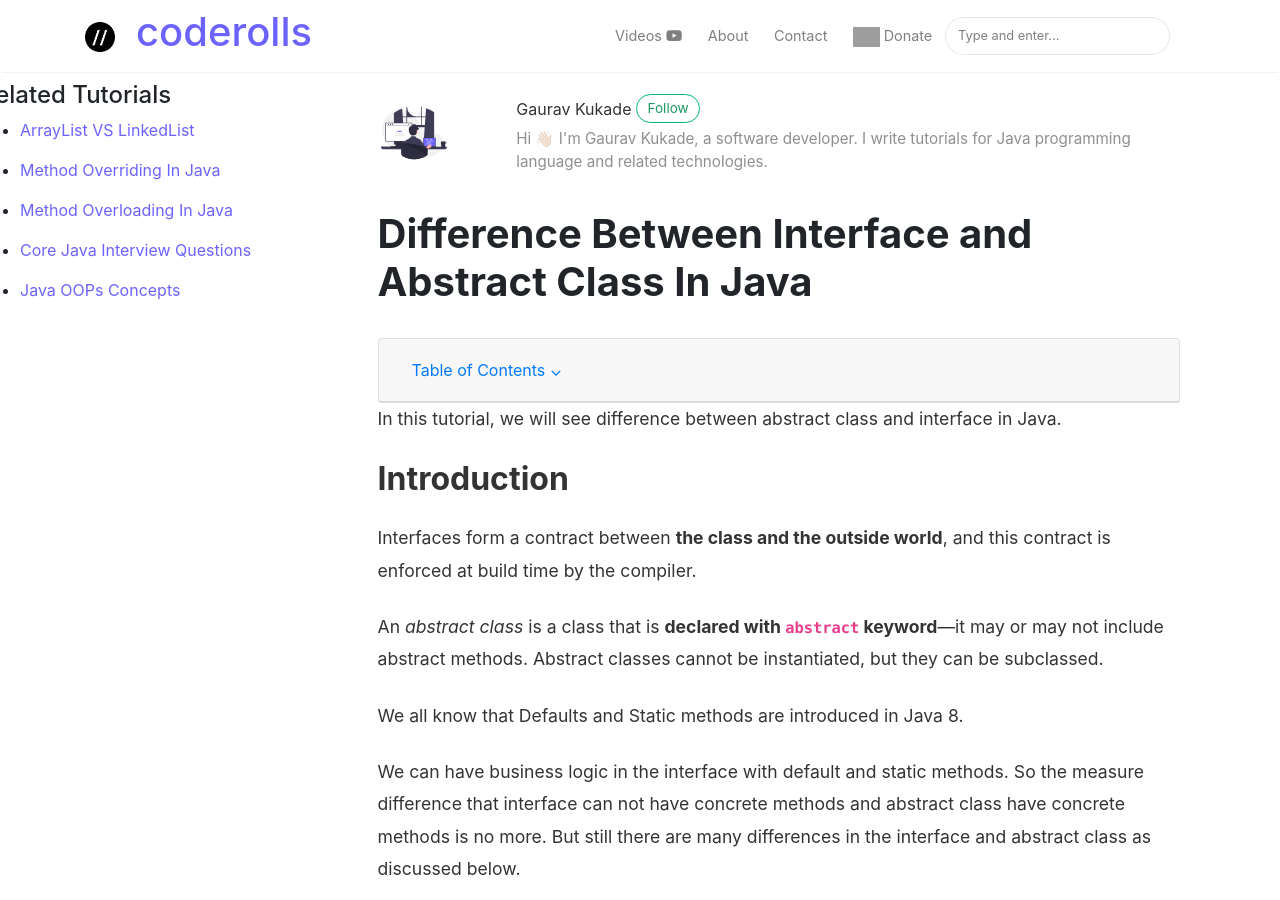
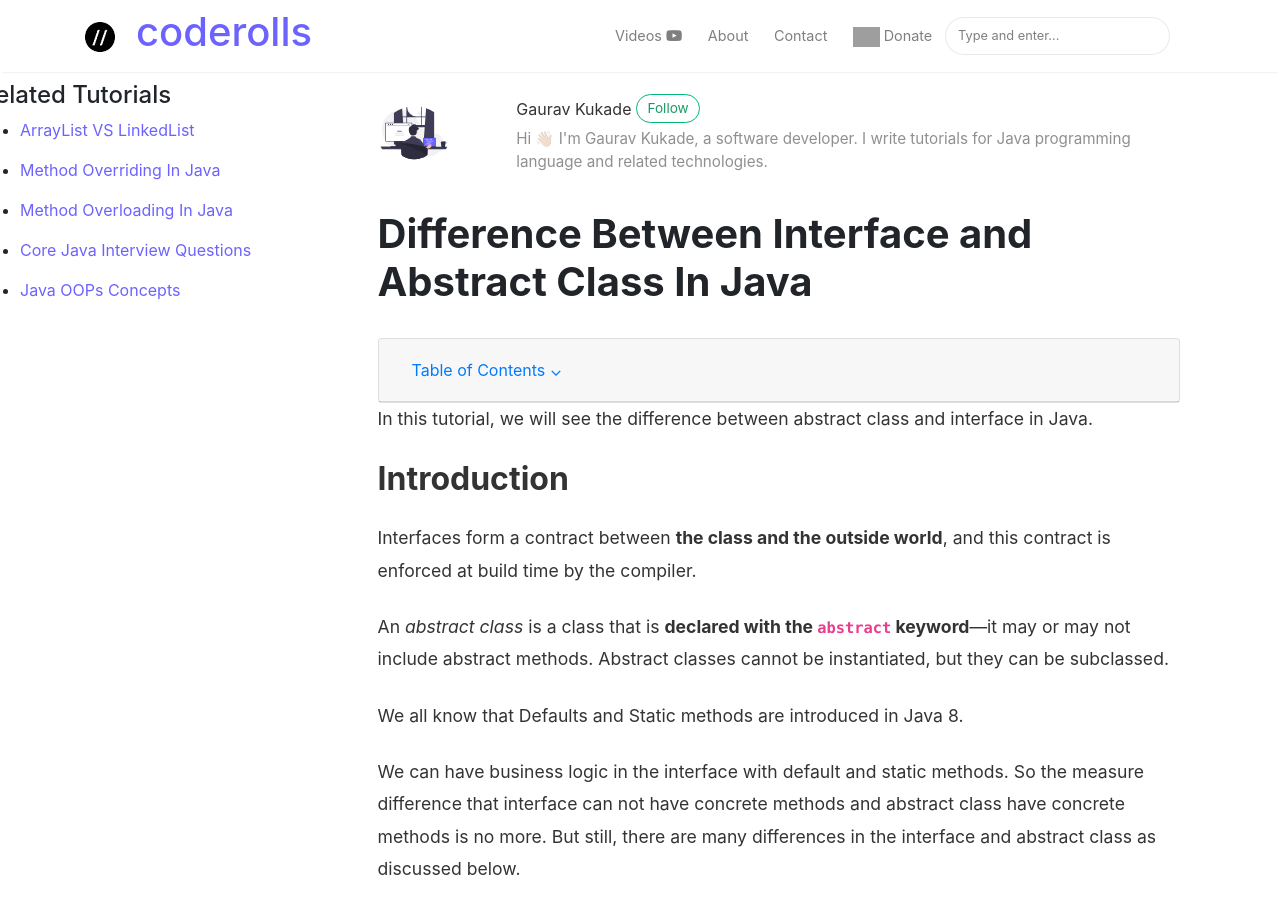
Before and after one commit to coderolls/coderolls-blog, a Jekyll site: the page built from _posts/java-interview-questions/core-java-interview-questions/2022-10-20-difference-between-interface-and-abstract-class.md, in a window 1280 px wide and 900 px high. Built offline with Jekyll 4.4.1, drawn with Linux system fonts in a browser that asks for light colours; nearby versions of some CDN libraries; comment, search, counter and statistics services are not loaded; some of the changed text lies outside the part shown; grey boxes are pictures that could not be loaded.

Commit message:
Update 2022-10-20-difference-between-interface-and-abstract-class.md
Correct grammatical mistakes in a blog

```diff
--- a/_posts/java-interview-questions/core-java-interview-questions/2022-10-20-difference-between-interface-and-abstract-class.md
+++ b/_posts/java-interview-questions/core-java-interview-questions/2022-10-20-difference-between-interface-and-abstract-class.md
@@ -4,20 +4,20 @@ title: "Difference Between Interface and Abstract Class In Java"
 author: gaurav
 categories: [Java, Java Interview Questions]
 toc: true
-description: "In this tutorial, we will see difference between abstract class and interface in Java."
+description: "In this tutorial, we will see the difference between abstract class and interface in Java."
 ---
 
-In this tutorial, we will see difference between abstract class and interface in Java.
+In this tutorial, we will see the difference between abstract class and interface in Java.
 
 ## Introduction
 
 Interfaces form a contract between **the class and the outside world**, and this contract is enforced at build time by the compiler.
 
-An *abstract class* is a class that is **declared with `abstract` keyword**—it may or may not include abstract methods. Abstract classes cannot be instantiated, but they can be subclassed.
+An *abstract class* is a class that is **declared with the `abstract` keyword**—it may or may not include abstract methods. Abstract classes cannot be instantiated, but they can be subclassed.
 
 We all know that Defaults and Static methods are introduced in Java 8.
 
-We can have business logic in the interface with default and static methods. So the measure difference that interface can not have concrete methods and abstract class have concrete methods is no more. But still there are many differences in the interface and abstract class as discussed below.
+We can have business logic in the interface with default and static methods. So the measure difference that interface can not have concrete methods and abstract class have concrete methods is no more. But still, there are many differences in the interface and abstract class as discussed below.
 
 ## Difference Between Interface And Abstract Class After Java 8 i.e. Interface Vs  Abstract Class After Java 8
 
@@ -34,7 +34,7 @@ We can have business logic in the interface with default and static methods. So
 
 ## Difference Between Interface And Abstract Class Before Java 8 i.e. Interface Vs  Abstract Class Before Java 8
 
-Here we will see difference between interface and abstract class before Java 8 version.
+Here we will see the difference between the interface and abstract class before the Java 8 version.
 
 {:class="table table-bordered"}
 
@@ -44,9 +44,9 @@ Here we will see difference between interface and abstract class before Java 8 v
 | Methods                 | Inside the interface, **all methods are public and abstract** by default. Hence we can achieve 100% abstraction with an interface. | Every method present in the abstract class need not be public and abstract. **In addition to abstract methods, we can have concrete methods too**. |
 | Modifiers               | Since all the methods are public and abstract, we **can not use any other modifiers. (Other than public and abstract)** | Since we can concrete methods in the Abstract class, **there are no restrictions on abstract class method modifiers.** |
 | Variables               | **Every variable present inside the interface is always public, static, and final,** whether we are declaring or not. | The variables present inside the abstract class **need not be public static and final.** We can have other types of variables too. |
-| Variables               | We **can not declare protected, transient and volatile variables** in interface. | There are **no restrictions on abstract class variable modifiers**. We can have protected, transient and volatile variables in Abstract class. |
-| Variable Initialisation | At the time of declaration, **we need to initialize the variables compulsorily**. Otherwise, we will get compile time error. | For Abstract class variables, **it is not necessary to initialize them at the time of declaration**. |
-| Blocks                  | Inside the interface, **we can not declare instances and static blocks**. Otherwise, we will get compile time error. | Inside the abstract class, we **can declare instances and static blocks**. |
+| Variables               | We **can not declare protected, transient, and volatile variables** in the interface. | There are **no restrictions on abstract class variable modifiers**. We can have protected, transient, and volatile variables in the Abstract class. |
+| Variable Initialisation | At the time of declaration, **we need to initialize the variables compulsorily**. Otherwise, we will get a compile time error. | For Abstract class variables, **it is not necessary to initialize them at the time of declaration**. |
+| Blocks                  | Inside the interface, **we can not declare instances and static blocks**. Otherwise, we will get a compile time error. | Inside the abstract class, we **can declare instances and static blocks**. |
 | Constructors            | We **can not have constructors** inside the interface.       | We **can declare a constructor inside an abstract class** that can be used at the time of child object creation. |
 | Multiple Inheritance    | A **class can implement multiple interfaces**. So multiple inheritances are possible with Interfaces. | A **class can extend only one abstract class**. So multiple inheritances are not possible with abstract classes. |
 | Example                 | Servlet                                                      | GenericServlet , HttpServlet                                 |
```
